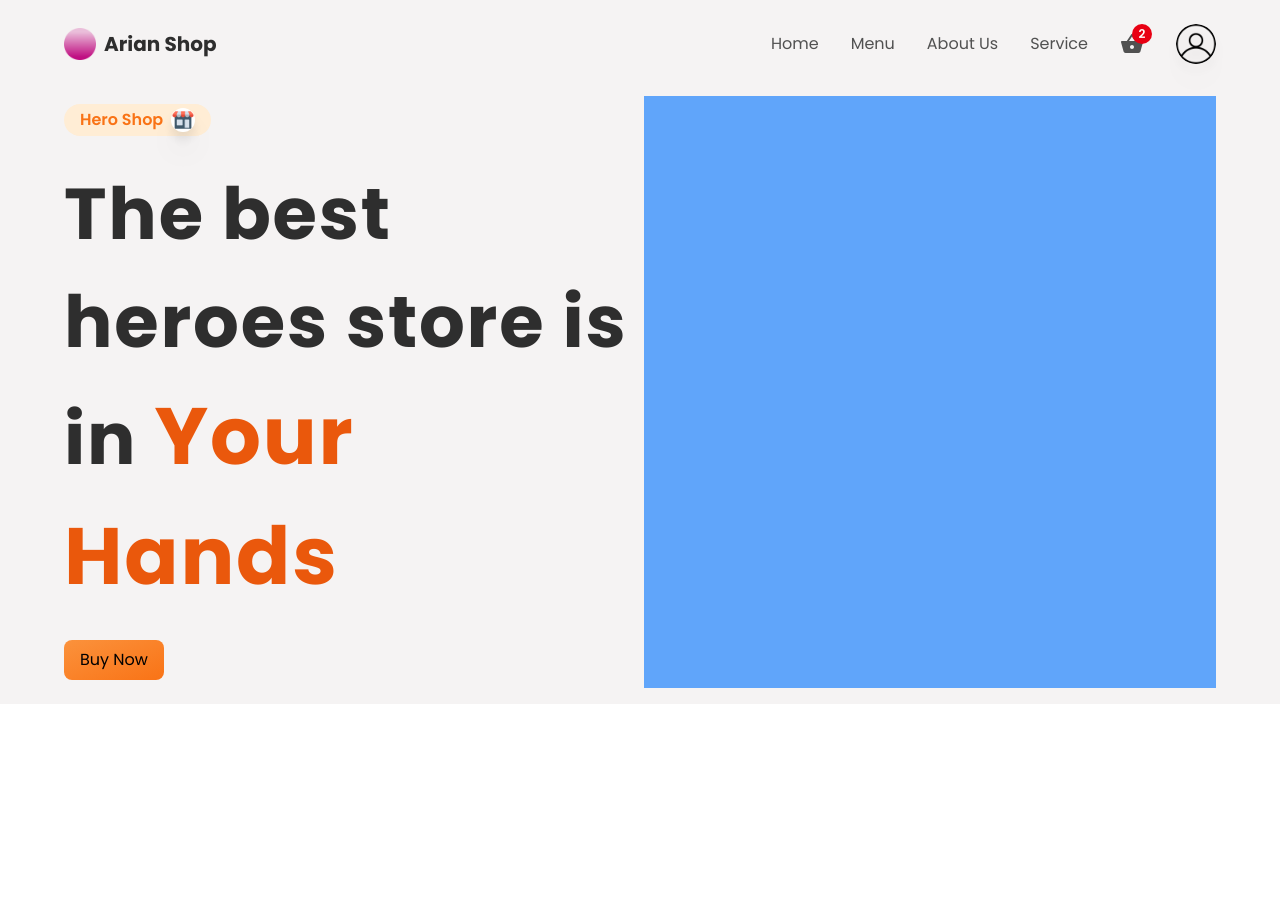
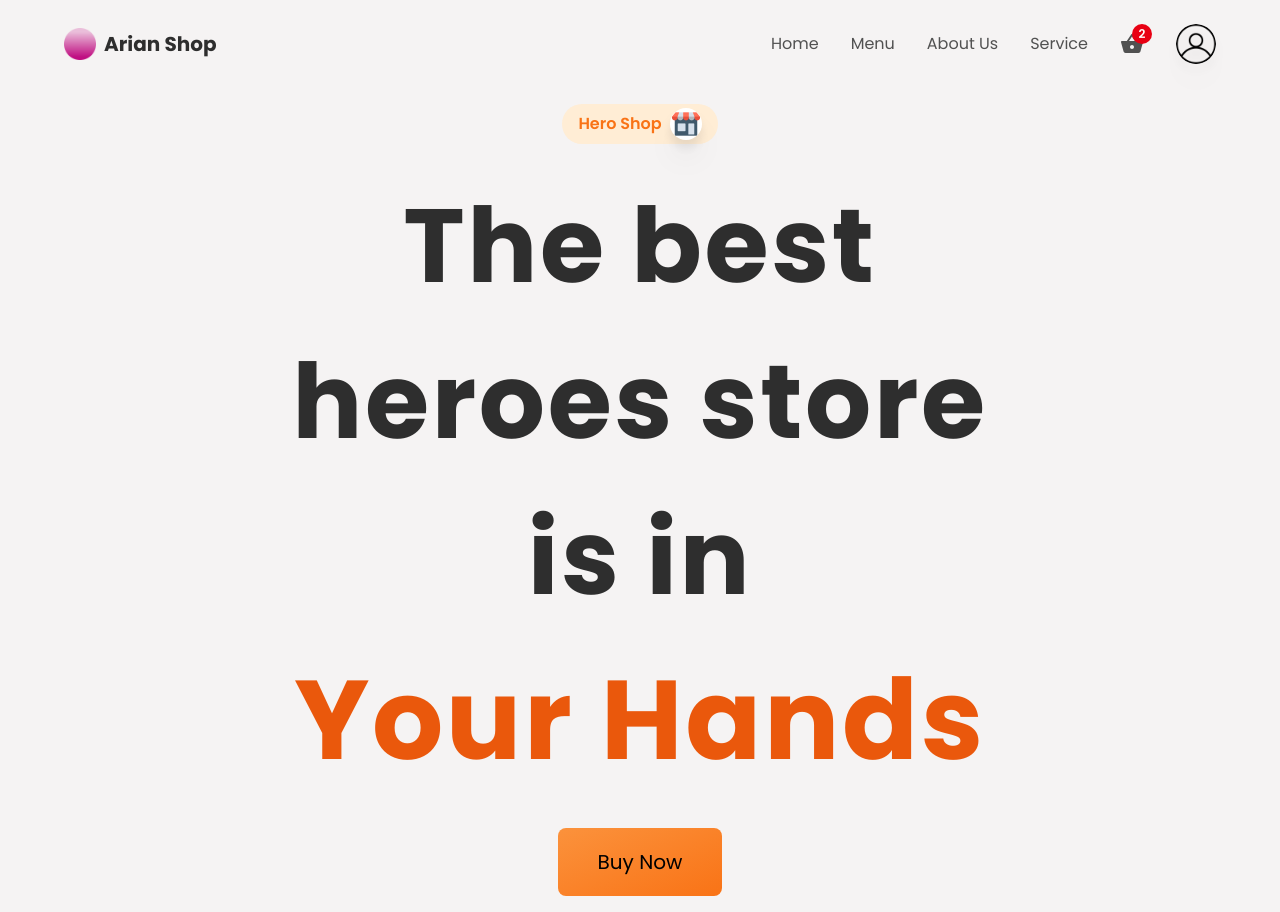
Before and after one commit to ArianAngoma/hero_shop, a React (Create React App) app: page / in a window 1280 px wide. Before the commit the page ends 800 px from the top, so only its background shows below. Built offline with nearby package versions, Linux system fonts and the light colour scheme; no server answers.

Commit message:
MainContainer

```diff
--- /dev/null
+++ b/src/components/HomeContainer.tsx
@@ -0,0 +1,34 @@
+import HeroShop from '../img/shop.png'
+
+export const HomeContainer = () => {
+  return (
+    <section className="grid gap-2 w-full h-screen" id="home">
+      <div className="py-2 flex-1 flex flex-col items-center justify-center gap-6">
+        <div className="flex items-center gap-2 justify-center bg-orange-100 px-4 py-1 rounded-full">
+          <p className="text-base text-orange-500 font-semibold">Hero Shop</p>
+
+          <div className="w-8 h-8 bg-white rounded-full overflow-hidden drop-shadow-xl">
+            <img src={HeroShop} alt="heroShop" className="w-full h-full object-contain"/>
+          </div>
+        </div>
+
+        <p className="text-[4.5rem] lg:text-[6.5rem] font-bold tracking-wide text-headingColor text-center">
+          The best
+          <br/>
+          heroes store
+          <br/>
+          is in{' '}
+          <br/>
+          <span className="text-orange-600 text-[5rem] lg:text-[7rem]">Your Hands</span>
+        </p>
+
+        <button
+          type="button"
+          className="bg-gradient-to-br from-orange-400 to-orange-500 w-full md:w-auto px-10 py-5 rounded-lg hover:shadow-lg transition-all ease-in-out duration-100 text-xl"
+        >
+          Buy Now
+        </button>
+      </div>
+    </section>
+  )
+}
--- a/src/components/MainContainer.tsx
+++ b/src/components/MainContainer.tsx
@@ -1,31 +1,9 @@
-import HeroShop from '../img/shop.png'
+import { HomeContainer } from './HomeContainer'
 
 export const MainContainer = () => {
   return (
-    <div className="grid grid-cols-1 md:grid-cols-2 gap-2">
-      <div className="py-2 flex-1 flex flex-col items-start justify-center gap-6">
-        <div className="flex items-center gap-2 justify-center bg-orange-100 px-4 py-1 rounded-full">
-          <p className="text-base text-orange-500 font-semibold">Hero Shop</p>
-
-          <div className="w-6 h-6 bg-white rounded-full overflow-hidden drop-shadow-xl">
-            <img src={HeroShop} alt="heroShop" className="w-full h-full object-contain"/>
-          </div>
-        </div>
-
-        <p className="text-[2.5rem] lg:text-[4.5rem] font-bold tracking-wide text-headingColor">
-          The best heroes store is in{' '}
-          <span className="text-orange-600 text-[3rem] lg:text-[5rem]">Your Hands</span>
-        </p>
-
-        <button
-          type="button"
-          className="bg-gradient-to-br from-orange-400 to-orange-500 w-full md:w-auto px-4 py-2 rounded-lg hover:shadow-lg transition-all ease-in-out duration-100"
-        >
-          Buy Now
-        </button>
-      </div>
-
-      <div className="py-2 bg-blue-400 flex-1"></div>
+    <div className="w-full h-auto flex flex-col items-center justify-center">
+      <HomeContainer/>
     </div>
   )
 }
--- a/src/components/index.ts
+++ b/src/components/index.ts
@@ -1,3 +1,4 @@
 export { Header } from './Header'
 export { MainContainer } from './MainContainer'
 export { CreateProduct } from './CreateProduct'
+export { HomeContainer } from './HomeContainer'
--- a/src/index.css
+++ b/src/index.css
@@ -12,6 +12,7 @@ body {
 
 html, body {
     scroll-behavior: smooth;
+    overflow-x: hidden;
 }
 
 @tailwind base;
--- a/tailwind.config.js
+++ b/tailwind.config.js
@@ -27,6 +27,7 @@ module.exports = {
         420: '420px',
         510: '510px',
         600: '600px',
+        650: '650px',
         685: '685px',
         800: '800px',
         '90vh': '90vh'
@@ -47,7 +48,8 @@ module.exports = {
         headingColor: '#2e2e2e',
         textColor: '#515151',
         cartNumBg: '#e80013',
-        primary: '#f5f3f3'
+        primary: '#f5f3f3',
+        cardOverlay: 'rgba(256, 256, 256, 0.4)'
       }
     }
   },
```
